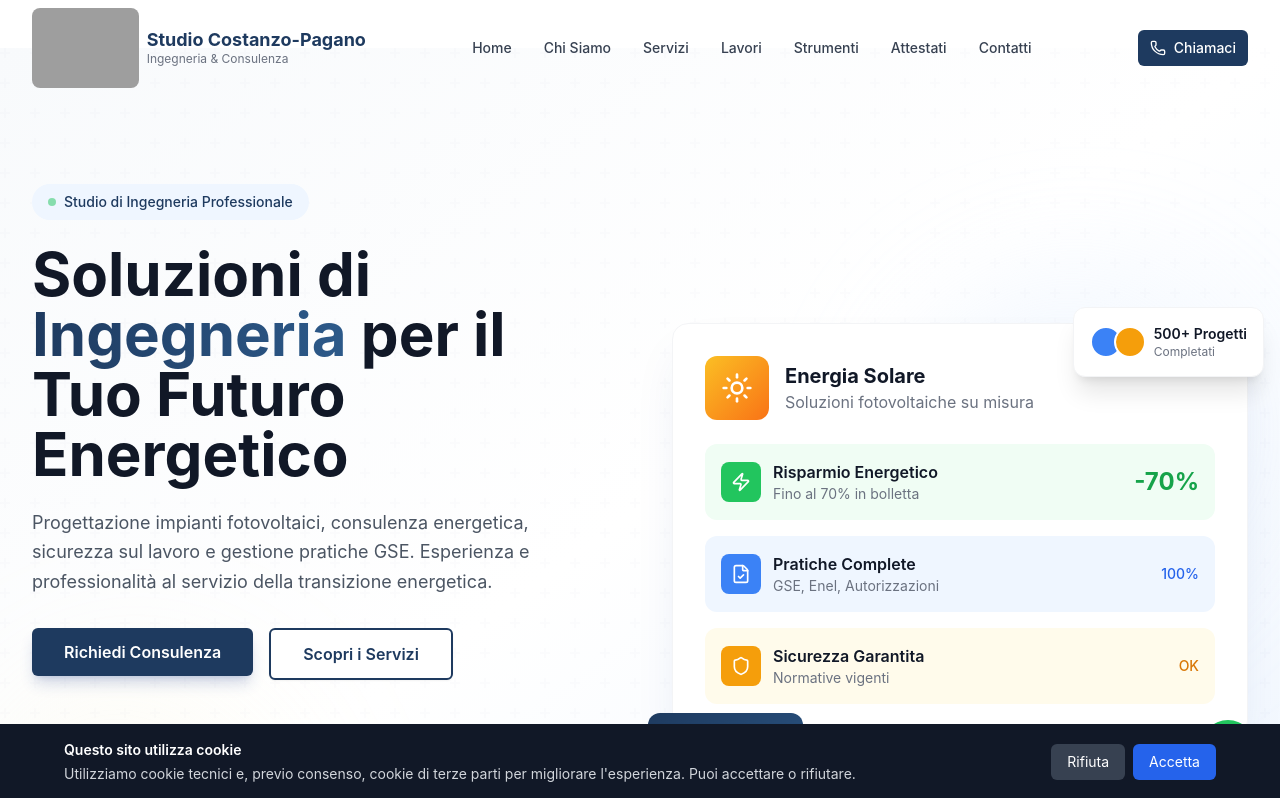
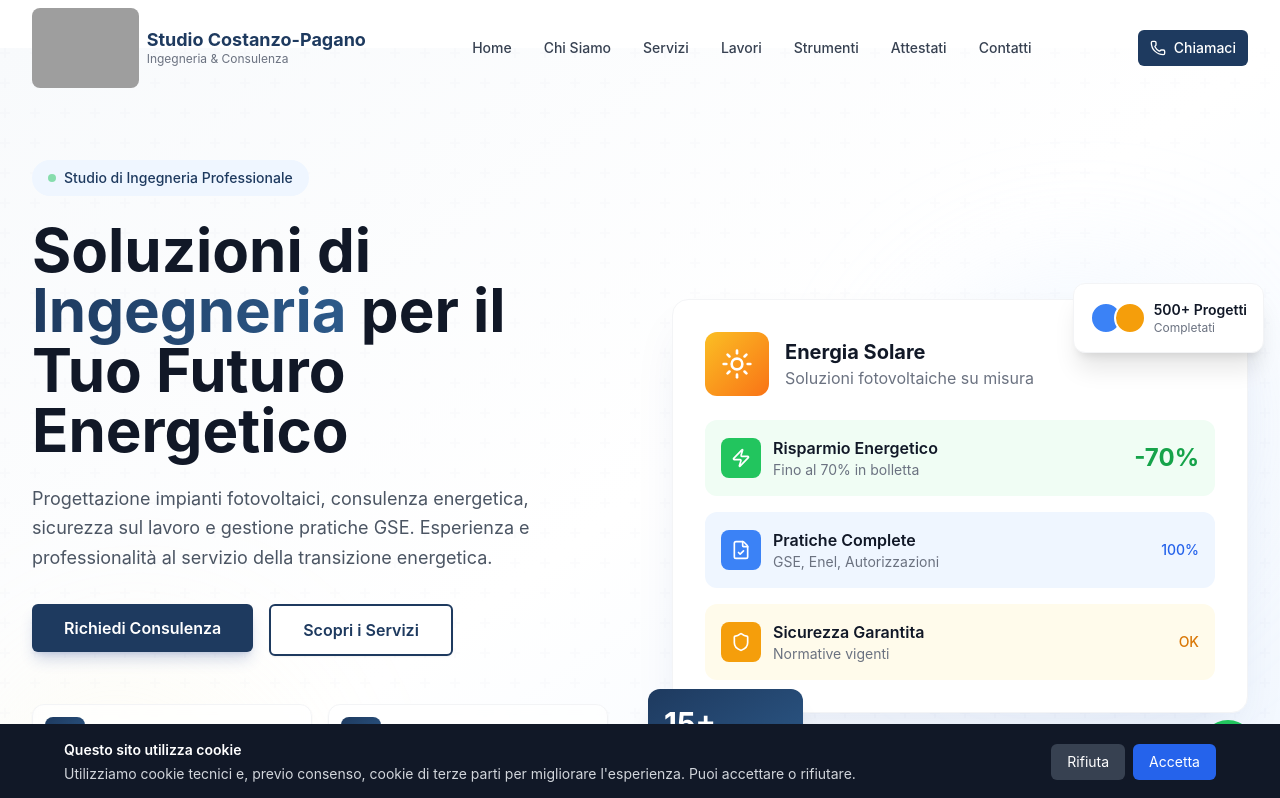
Before and after one commit to paganoingvincenzo/studio-website, a React (Vite) app in the folder app/: page / in a window 1280 px wide. Shown: the top 798 px of the page. Built offline with nearby package versions, Linux system fonts and the light colour scheme; grey boxes are pictures that could not be loaded.

Commit message:
Update Hero.tsx

```diff
--- a/app/src/sections/Hero.tsx
+++ b/app/src/sections/Hero.tsx
@@ -14,7 +14,7 @@
     <section
       id="home"
       aria-label="Presentazione Studio Costanzo-Pagano"
-      className="relative min-h-screen flex items-center justify-center overflow-hidden pt-10"
+      className="relative min-h-screen flex items-center justify-center overflow-hidden pt-4"
     >
       {/* Background Pattern */}
       <div className="absolute inset-0 bg-gradient-to-br from-slate-50 via-white to-blue-50" aria-hidden="true" />
```
